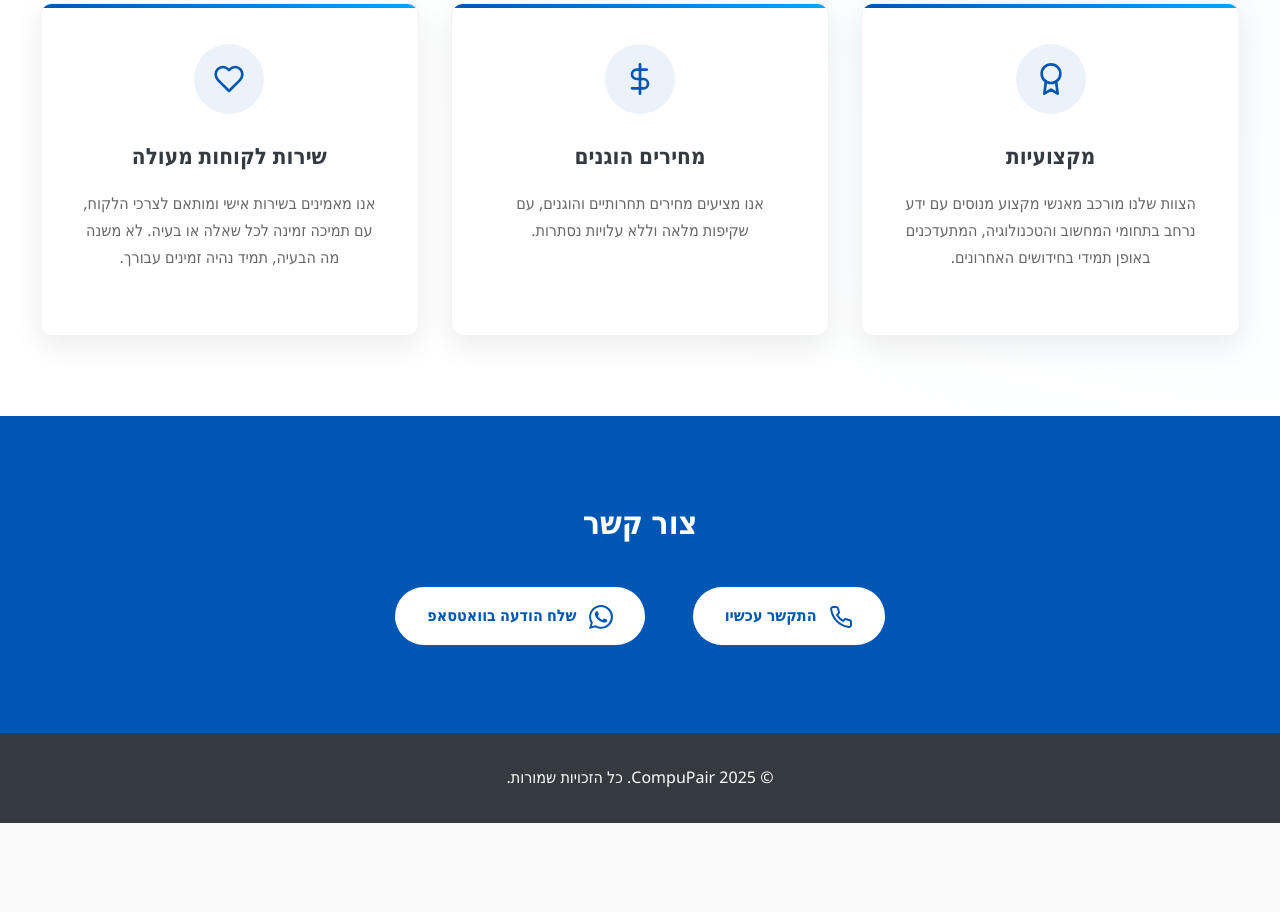
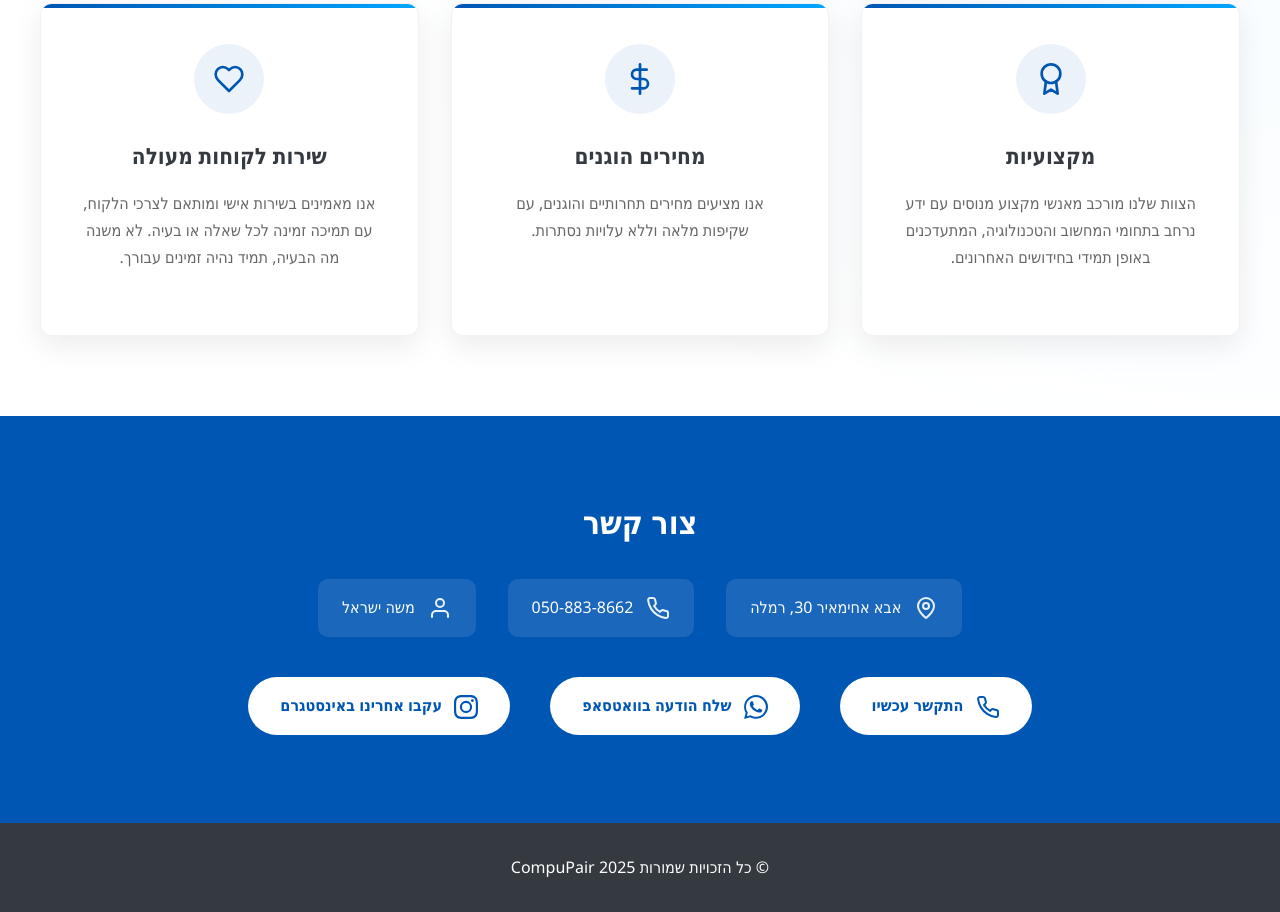
Before and after one commit to Mocoloco461/Compupair_Site, a plain HTML site: page index.html in a window 1280 px wide. Shown: the part 2937-3849 px from the top of the page. Before the commit the page ends 3760 px from the top, so only its background shows below. Drawn offline with Linux system fonts and the light colour scheme.

Commit message:
Update index.html

```diff
--- a/index.html
+++ b/index.html
@@ -751,6 +751,79 @@
                 padding-top: 12rem;
             }
         }
+
+
+        .contact-details {
+            display: flex;
+            flex-wrap: wrap;
+            justify-content: center;
+            gap: 2rem;
+            margin-bottom: 2rem;
+            max-width: 900px;
+            margin-left: auto;
+            margin-right: auto;
+        }
+
+        .contact-info-item {
+            display: flex;
+            align-items: center;
+            gap: 0.8rem;
+            background-color: rgba(255, 255, 255, 0.1);
+            padding: 1rem 1.5rem;
+            border-radius: 10px;
+            transition: var(--transition);
+        }
+
+        .contact-info-item:hover {
+            background-color: rgba(255, 255, 255, 0.15);
+            transform: translateY(-5px);
+        }
+
+        .contact-info-item svg {
+            color: rgba(255, 255, 255, 0.9);
+        }
+
+        .contact-info-item p {
+            margin: 0;
+            font-weight: 500;
+        }
+
+        .contact-buttons {
+            display: flex;
+            justify-content: center;
+            gap: 1.5rem;
+            flex-wrap: wrap;
+            margin-top: 2rem;
+        }
+
+        .instagram-button {
+            background-color: #ffffff;
+            color: #0056b3 ;
+        }
+
+        .instagram-button:hover {
+            background-color: #E1306C;
+            color: #ffffff ;
+        }
+
+        @media (max-width: 768px) {
+            .contact-details {
+                flex-direction: column;
+                align-items: center;
+                gap: 1rem;
+            }
+
+            .contact-buttons {
+                flex-direction: column;
+                align-items: center;
+                gap: 1rem;
+            }
+
+            .contact-button {
+                width: 80%;
+                text-align: center;
+            }
+        }
     </style>
 </head>
 <body>
@@ -1014,7 +1087,30 @@
 
     <section class="contact" id="contact">
         <h2>צור קשר</h2>
-        <div class="contact-info">
+        <div class="contact-details">
+            <div class="contact-info-item">
+                <svg xmlns="http://www.w3.org/2000/svg" width="24" height="24" viewBox="0 0 24 24" fill="none" stroke="currentColor" stroke-width="2" stroke-linecap="round" stroke-linejoin="round">
+                    <path d="M20 10c0 6-8 12-8 12s-8-6-8-12a8 8 0 0 1 16 0Z"></path>
+                    <circle cx="12" cy="10" r="3"></circle>
+                </svg>
+                <p>אבא אחימאיר 30, רמלה</p>
+            </div>
+            <div class="contact-info-item">
+                <svg xmlns="http://www.w3.org/2000/svg" width="24" height="24" viewBox="0 0 24 24" fill="none" stroke="currentColor" stroke-width="2" stroke-linecap="round" stroke-linejoin="round">
+                    <path d="M22 16.92v3a2 2 0 0 1-2.18 2 19.79 19.79 0 0 1-8.63-3.07 19.5 19.5 0 0 1-6-6 19.79 19.79 0 0 1-3.07-8.67A2 2 0 0 1 4.11 2h3a2 2 0 0 1 2 1.72 12.84 12.84 0 0 0 .7 2.81 2 2 0 0 1-.45 2.11L8.09 9.91a16 16 0 0 0 6 6l1.27-1.27a2 2 0 0 1 2.11-.45 12.84 12.84 0 0 0 2.81.7A2 2 0 0 1 22 16.92z"></path>
+                </svg>
+                <p>050-883-8662</p>
+            </div>
+            <div class="contact-info-item">
+                <svg xmlns="http://www.w3.org/2000/svg" width="24" height="24" viewBox="0 0 24 24" fill="none" stroke="currentColor" stroke-width="2" stroke-linecap="round" stroke-linejoin="round">
+                    <path d="M20 21v-2a4 4 0 0 0-4-4H8a4 4 0 0 0-4 4v2"></path>
+                    <circle cx="12" cy="7" r="4"></circle>
+                </svg>
+                <p>משה ישראל</p>
+            </div>
+            <!-- אימייל להוספה בעתיד: moshe@compupair.com -->
+        </div>
+        <div class="contact-buttons">
             <a href="tel:+972508838662" class="contact-button">
                 <svg width="24" height="24" viewBox="0 0 24 24" fill="none" stroke="currentColor" stroke-width="2" style="vertical-align: middle; margin-left: 8px;">
                     <path d="M22 16.92v3a2 2 0 0 1-2.18 2 19.79 19.79 0 0 1-8.63-3.07 19.5 19.5 0 0 1-6-6 19.79 19.79 0 0 1-3.07-8.67A2 2 0 0 1 4.11 2h3a2 2 0 0 1 2 1.72 12.84 12.84 0 0 0 .7 2.81 2 2 0 0 1-.45 2.11L8.09 9.91a16 16 0 0 0 6 6l1.27-1.27a2 2 0 0 1 2.11-.45 12.84 12.84 0 0 0 2.81.7A2 2 0 0 1 22 16.92z"></path>
@@ -1027,13 +1123,19 @@
                 </svg>
                 שלח הודעה בוואטסאפ
             </a>
+            <a href="https://www.instagram.com/compupair/" target="_blank" class="contact-button instagram-button">
+                <svg xmlns="http://www.w3.org/2000/svg" width="24" height="24" viewBox="0 0 24 24" fill="currentColor" style="vertical-align: middle; margin-left: 8px;">
+                    <path d="M12 2.163c3.204 0 3.584.012 4.85.07 3.252.148 4.771 1.691 4.919 4.919.058 1.265.069 1.645.069 4.849 0 3.205-.012 3.584-.069 4.849-.149 3.225-1.664 4.771-4.919 4.919-1.266.058-1.644.07-4.85.07-3.204 0-3.584-.012-4.849-.07-3.26-.149-4.771-1.699-4.919-4.92-.058-1.265-.07-1.644-.07-4.849 0-3.204.013-3.583.07-4.849.149-3.227 1.664-4.771 4.919-4.919 1.266-.057 1.645-.069 4.849-.069zM12 0C8.741 0 8.333.014 7.053.072 2.695.272.273 2.69.073 7.052.014 8.333 0 8.741 0 12c0 3.259.014 3.668.072 4.948.2 4.358 2.618 6.78 6.98 6.98C8.333 23.986 8.741 24 12 24c3.259 0 3.668-.014 4.948-.072 4.354-.2 6.782-2.618 6.979-6.98.059-1.28.073-1.689.073-4.948 0-3.259-.014-3.667-.072-4.947-.196-4.354-2.617-6.78-6.979-6.98C15.668.014 15.259 0 12 0zm0 5.838a6.162 6.162 0 100 12.324 6.162 6.162 0 000-12.324zM12 16a4 4 0 110-8 4 4 0 010 8zm6.406-11.845a1.44 1.44 0 100 2.881 1.44 1.44 0 000-2.881z"/>
+                </svg>
+                עקבו אחרינו באינסטגרם
+            </a>
         </div>
     </section>
 
     <footer>
-        <p>© 2025 CompuPair. כל הזכויות שמורות.</p>
+        <p>© כל הזכויות שמורות CompuPair <span id="current-year"></span></p>
     </footer>
-</body>
+
     <script>
         document.addEventListener('DOMContentLoaded', function() {
             const hamburger = document.querySelector('.hamburger-menu');
@@ -1051,6 +1153,10 @@
                     navLinks.classList.remove('active');
                 });
             });
+
+            // הוספת השנה הנוכחית
+            document.getElementById('current-year').textContent = new Date().getFullYear();
         });
     </script>
+    </body>
     </html>
```
Lines whose indentation alone changed are shown as unchanged.
